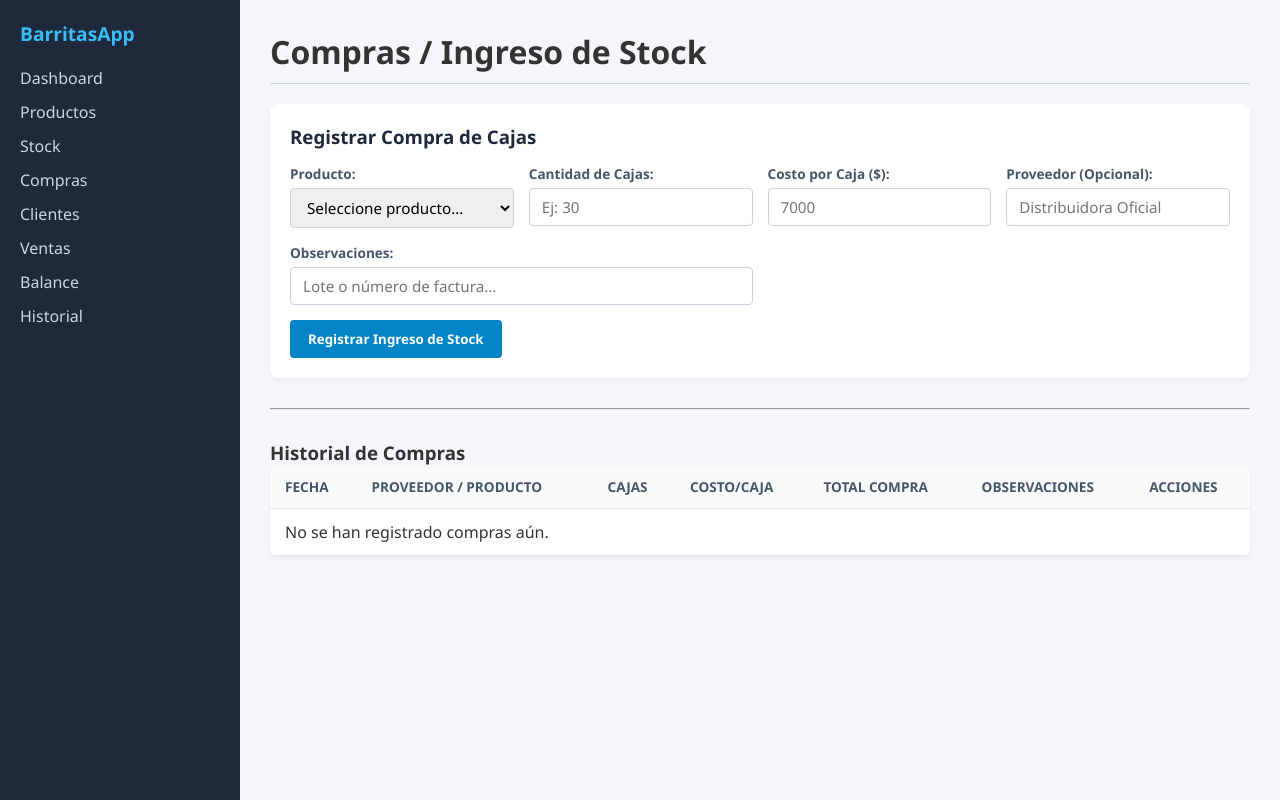
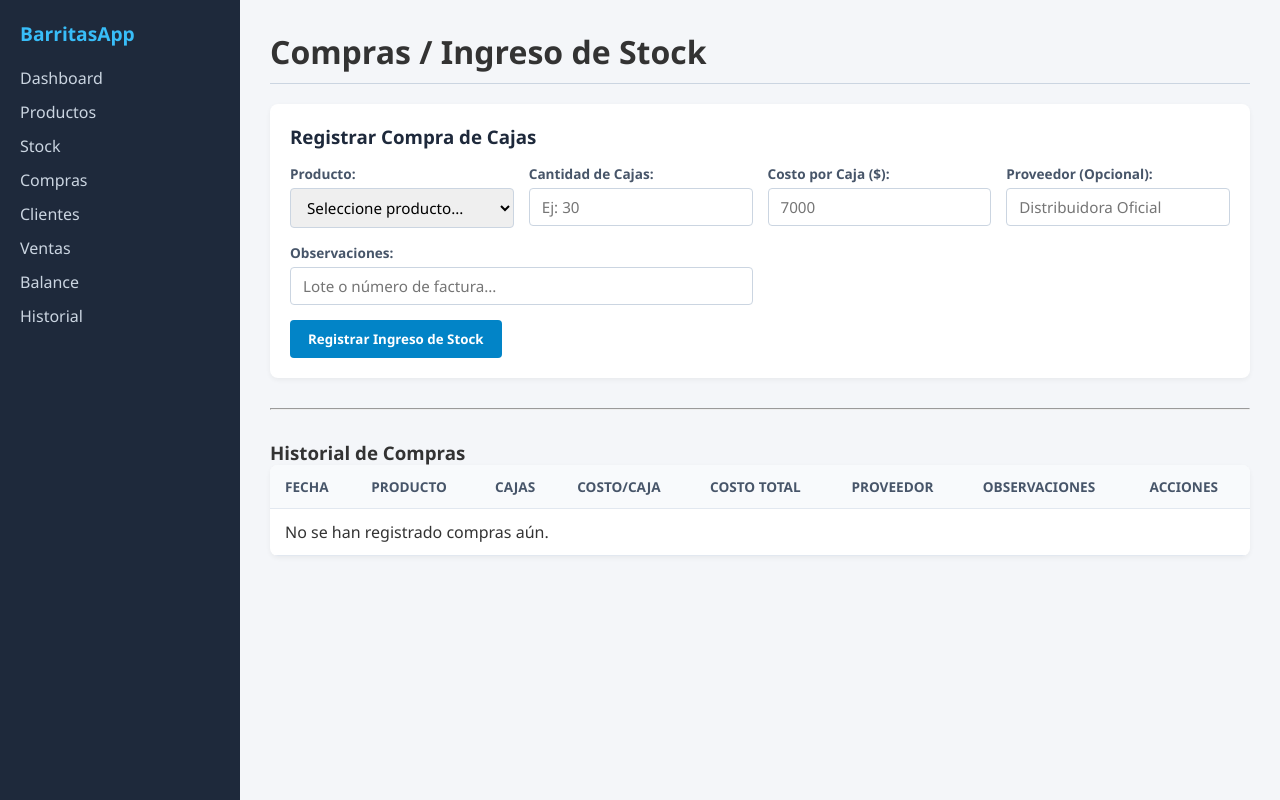
Before and after one commit to FrancoLince/barritas-stock, a Flask app: page /compras in a window 1280 px wide. Run offline with Flask 3, Linux system fonts and the light colour scheme; a user stored in the database is signed in.

Commit message:
Update compras.html

```diff
--- a/templates/compras.html
+++ b/templates/compras.html
@@ -47,10 +47,11 @@
     <thead>
         <tr>
             <th>Fecha</th>
-            <th>Proveedor / Producto</th>
+            <th>Producto</th>
             <th>Cajas</th>
             <th>Costo/Caja</th>
-            <th>Total Compra</th>
+            <th>Costo Total</th>
+            <th>Proveedor</th>
             <th>Observaciones</th>
             <th>Acciones</th>
         </tr>
@@ -60,9 +61,10 @@
         <tr>
             <td>{{ c.fecha.strftime('%d/%m/%Y %H:%M') }}</td>
             <td><strong>{{ c.producto.nombre }}</strong> ({{ c.producto.sabor }})</td>
-            <td>{{ c.cantidad_cajas }} cajas</td>
+            <td>+{{ c.cantidad_cajas }} cajas</td>
             <td>${{ "{:,.2f}".format(c.costo_por_caja) }}</td>
             <td><strong>${{ "{:,.2f}".format(c.total) }}</strong></td>
+            <td>{{ c.proveedor or '-' }}</td>
             <td>{{ c.observaciones or '-' }}</td>
             <td>
                 <form action="{{ url_for('eliminar_compra', compra_id=c.id) }}" method="POST" style="display:inline;" onsubmit="return confirm('¿Anular esta compra? Se descontará el stock agregando al producto.');">
@@ -72,7 +74,7 @@
         </tr>
         {% else %}
         <tr>
-            <td colspan="7">No se han registrado compras aún.</td>
+            <td colspan="8">No se han registrado compras aún.</td>
         </tr>
         {% endfor %}
     </tbody>
```
